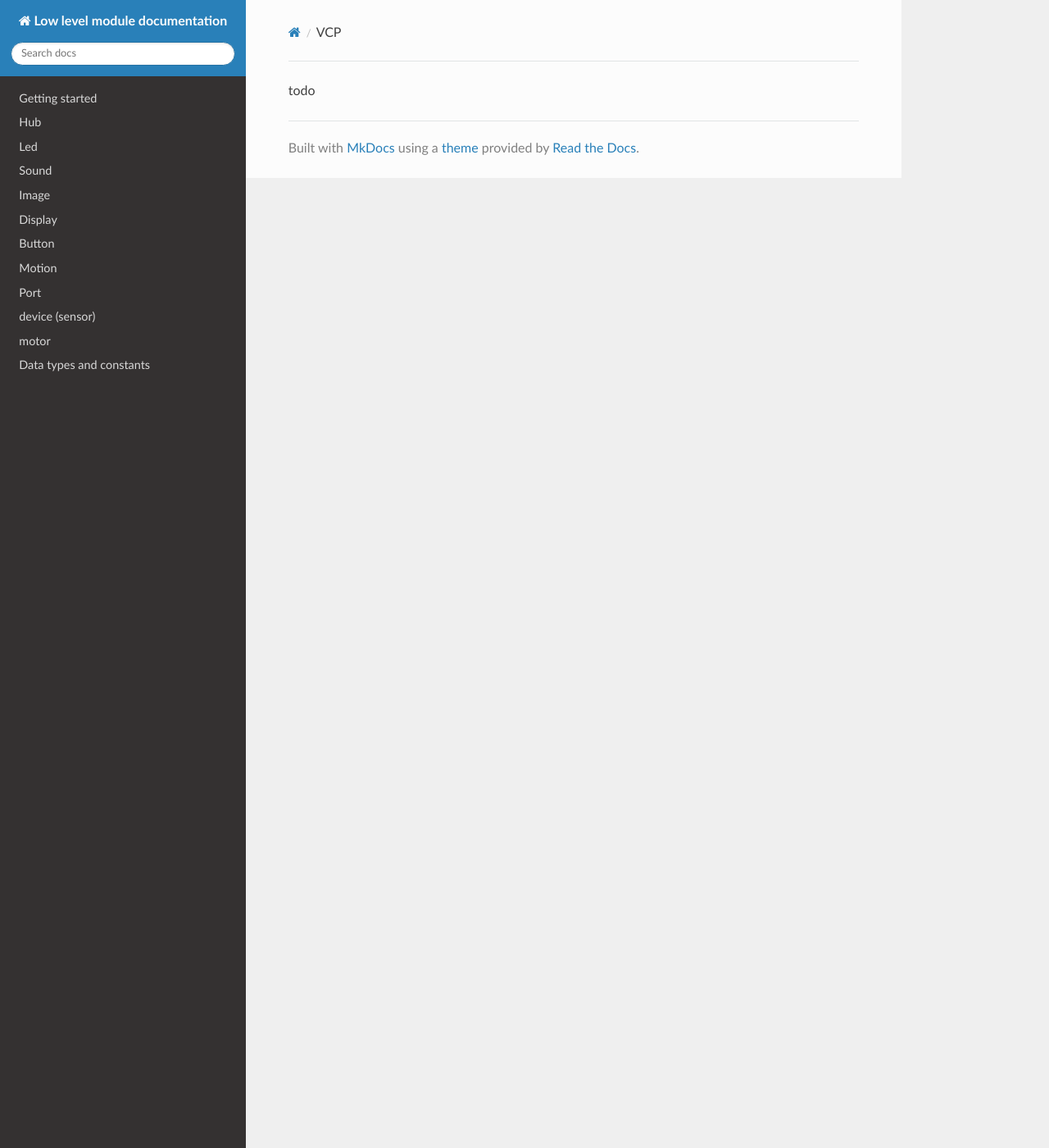
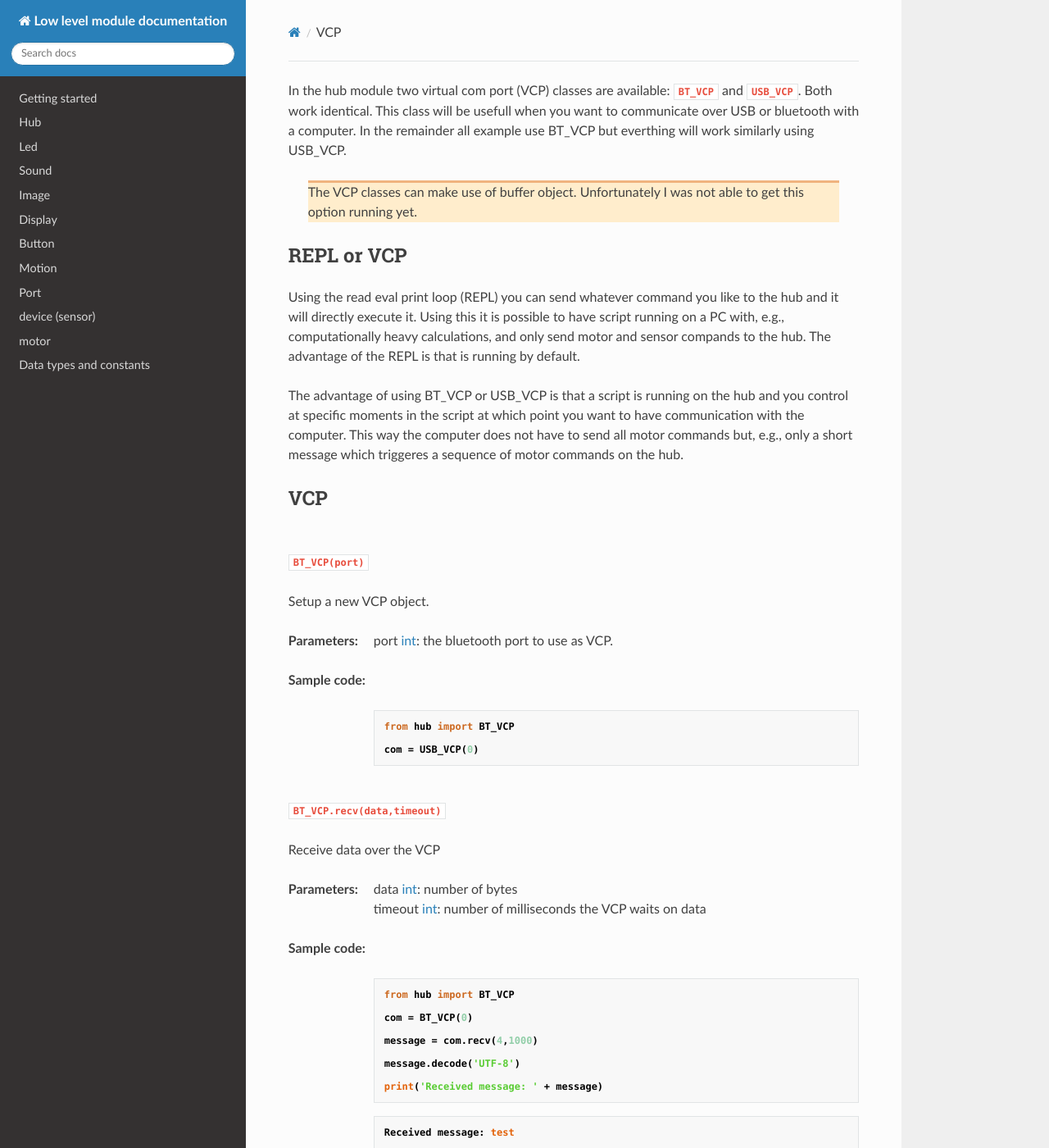
Before and after one commit to NStrijbosch/hub-module-notes, an MkDocs documentation site: the page built from docs/VCP.md, in a window 1280 px wide and 1400 px high. Shown: the whole window at 82% size. Built offline with MkDocs 1.6.1, drawn with Linux system fonts in a browser that asks for light colours; nearby versions of some CDN libraries; some of the changed text lies outside the part shown.

Commit message:
update sensors and VCP

````diff
--- a/docs/VCP.md
+++ b/docs/VCP.md
@@ -1 +1,130 @@
-todo
+In the hub module two virtual com port (VCP) classes are available: `BT_VCP` and `USB_VCP`. Both work identical. This class will be usefull when you want to communicate over USB or bluetooth with a computer. In the remainder all example use BT_VCP but everthing will work similarly using USB_VCP.
+
+> The VCP classes can make use of buffer object. Unfortunately I was not able to get this option running yet.
+
+# REPL or VCP
+
+Using the read eval print loop (REPL) you can send whatever command you like to the hub and it will directly execute it. Using this it is possible to have script running on a PC with, e.g., computationally heavy calculations, and only send motor and sensor compands to the hub. The advantage of the REPL is that is running by default.
+
+The advantage of using BT_VCP or USB_VCP is that a script is running on the hub and you control at specific moments in the script at which point you want to have communication with the computer. This way the computer does not have to send all motor commands but, e.g., only a short message which triggeres a sequence of motor commands on the hub.
+
+# VCP
+
+## VCP()
+
+`BT_VCP(port)`
+
+Setup a new VCP object.
+
+__Parameters:__
+
+*  port [int](data_types.md#int): the bluetooth port to use as VCP.
+
+
+__Sample code:__
+
+``` python
+from hub import BT_VCP
+
+com = USB_VCP(0)
+```
+
+## recv()
+
+`BT_VCP.recv(data,timeout)`
+
+Receive data over the VCP
+
+__Parameters:__
+
+*  data [int](data_types.md#int): number of bytes
+*  timeout [int](data_types.md#int): number of milliseconds the VCP waits on data
+
+__Sample code:__
+
+``` python
+from hub import BT_VCP
+
+com = BT_VCP(0)
+
+message = com.recv(4,1000)
+
+message.decode('UTF-8')
+
+print('Received message: ' + message)
+```
+
+```
+Received message: test
+```
+
+## readline()
+
+`BT_VCP.readline()`
+
+Read a whole line from the VCP
+
+__Sample code:__
+
+``` python
+from hub import BT_VCP
+
+com = BT_VCP(0)
+
+message = com.readline()
+
+message.decode('UTF-8')
+
+print('Received message: ' + message)
+```
+
+```
+Received message: test
+```
+
+## readlines()
+
+`BT_VCP.readlines()`
+
+Read as much lines from the VCP as possible
+
+__Sample code:__
+
+``` python
+from hub import BT_VCP
+
+com = BT_VCP(0)
+
+message = com.readlines()
+
+message.decode('UTF-8')
+
+print('Received message: ' + message)
+```
+
+```
+Received message: test
+test
+test
+test
+```
+
+## write()
+
+`BT_VCP.write(message)`
+
+write a message over the VCP
+
+__Parameters:__
+
+*  message [str](data_types.md#str) (buffer also possible?): message to send
+
+__Sample code:__
+
+``` python
+from hub import BT_VCP
+
+com = BT_VCP(0)
+
+message = com.write("Test from hub")
+```
````
Also changed, not shown: docs/sensors.md (+65 -18 lines).
